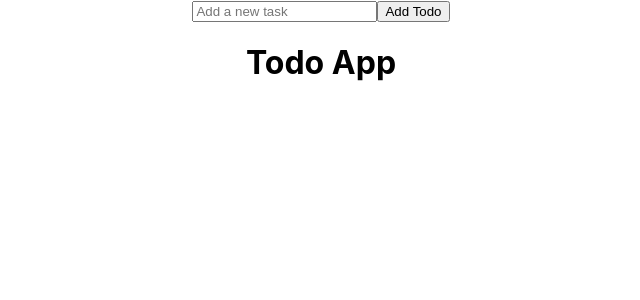
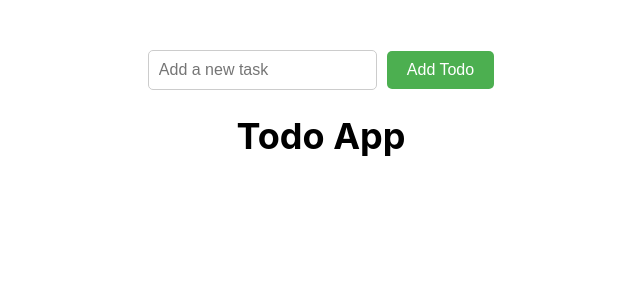
Before and after one commit to raqib-rasheed/qp-react-assessment, a React (Create React App) app: page / in a window 1280 px wide. Shown: the top 300 px of the page, without its empty margins (319-959 px from the left). Built offline with nearby package versions, Linux system fonts and the light colour scheme.

Commit message:
add: styles

```diff
--- a/src/App.css
+++ b/src/App.css
@@ -1,38 +1,52 @@
 .App {
   text-align: center;
+  margin-top: 50px;
 }
 
-.App-logo {
-  height: 40vmin;
-  pointer-events: none;
+h1 {
+  font-size: 36px;
+  margin-bottom: 30px;
 }
 
-@media (prefers-reduced-motion: no-preference) {
-  .App-logo {
-    animation: App-logo-spin infinite 20s linear;
-  }
+input[type="text"] {
+  padding: 10px;
+  font-size: 16px;
+  border: 1px solid #ccc;
+  border-radius: 5px;
+  margin-right: 10px;
 }
 
-.App-header {
-  background-color: #282c34;
-  min-height: 100vh;
-  display: flex;
-  flex-direction: column;
-  align-items: center;
-  justify-content: center;
-  font-size: calc(10px + 2vmin);
+button {
+  padding: 10px 20px;
+  font-size: 16px;
+  background-color: #4caf50;
   color: white;
+  border: none;
+  border-radius: 5px;
+  cursor: pointer;
 }
 
-.App-link {
-  color: #61dafb;
+button:hover {
+  background-color: #45a049;
 }
 
-@keyframes App-logo-spin {
-  from {
-    transform: rotate(0deg);
-  }
-  to {
-    transform: rotate(360deg);
-  }
+.TodoList {
+  border: 1px solid #ccc;
+  border-radius: 5px;
+  overflow: hidden;
 }
+
+.TodoItem {
+  display: flex;
+  align-items: center;
+  padding: 10px;
+  border-bottom: 1px solid #ccc;
+}
+
+.TodoItem:last-child {
+  border-bottom: none;
+}
+
+input[type="checkbox"] {
+  margin-right: 10px;
+}
```
